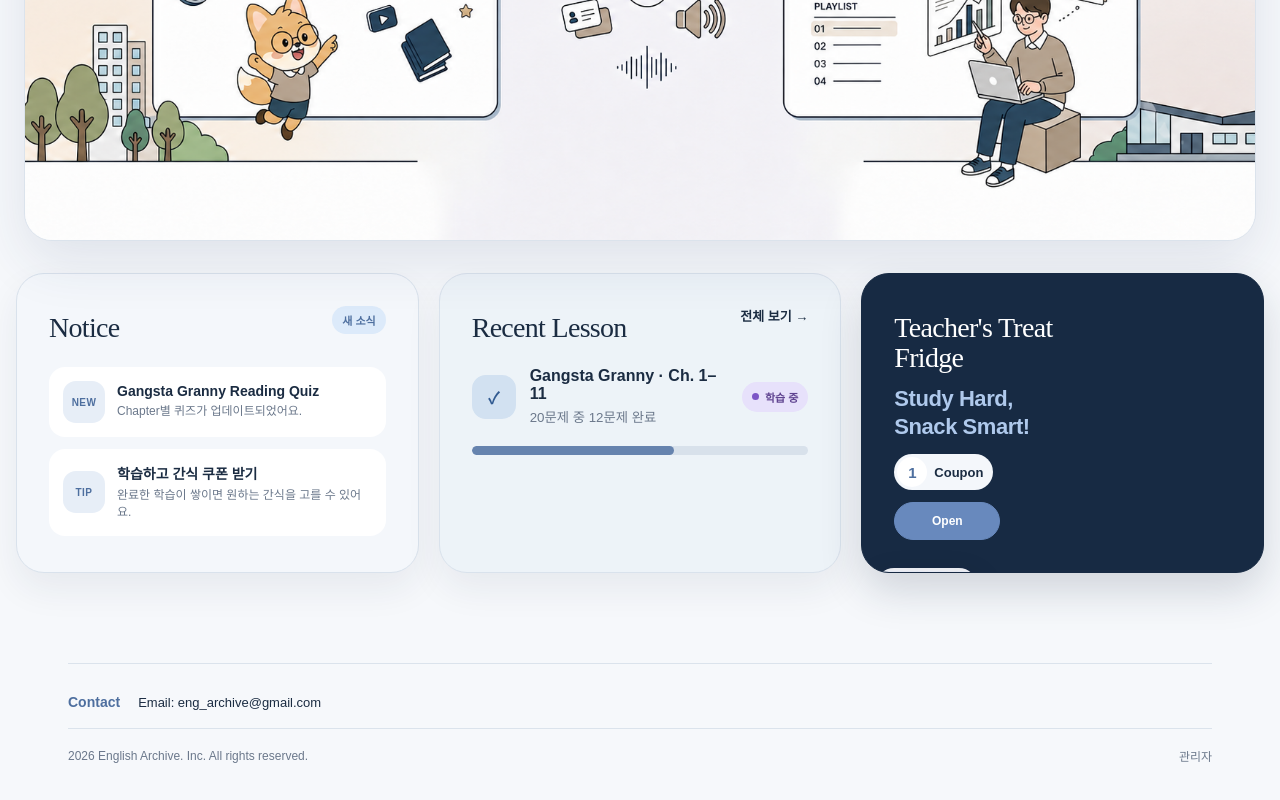
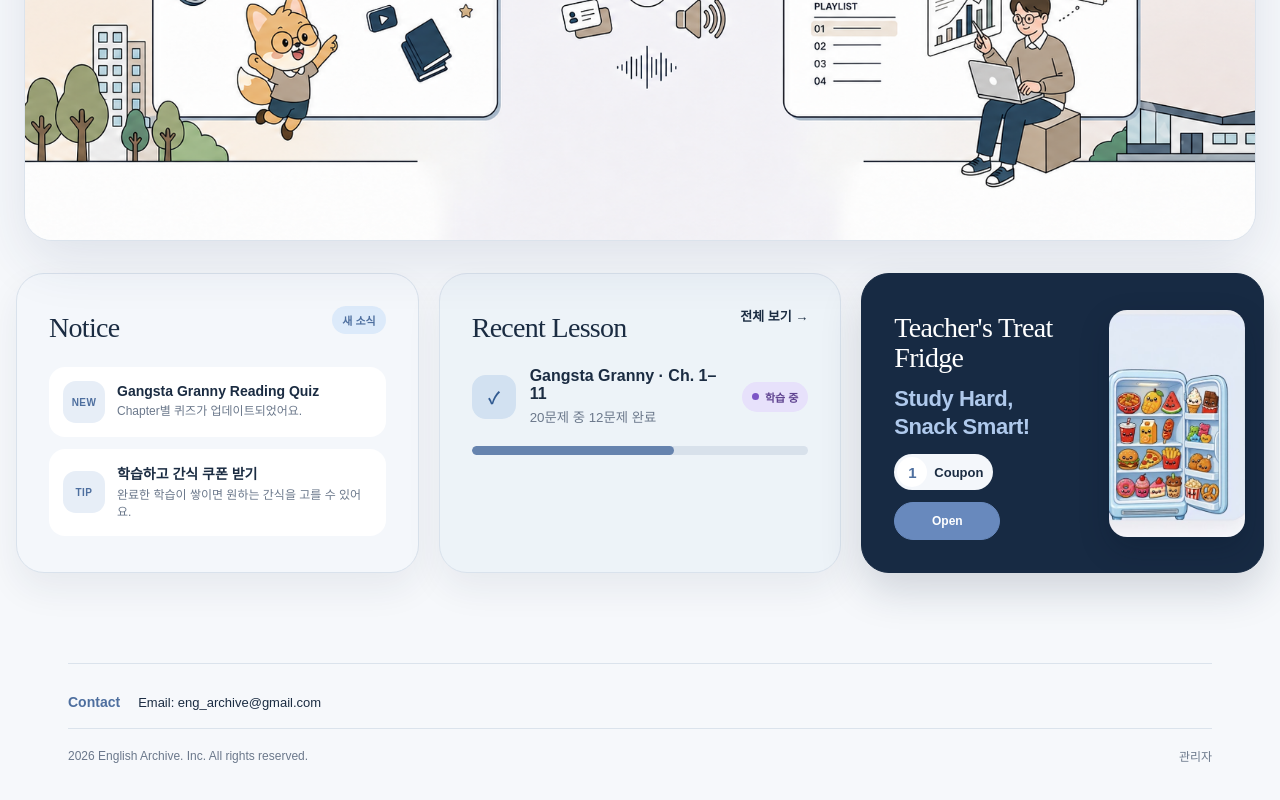
Before and after one commit to waytogomk/english-archive-0820, a Next.js app: page / in a window 1280 px wide. Shown: the part 455-1255 px from the top of the page. Built offline with nearby package versions, Linux system fonts and the light colour scheme; a web font is replaced by a local one.

Commit message:
fix: restore approved fridge card layout

```diff
--- a/app/page.tsx
+++ b/app/page.tsx
@@ -41,9 +41,7 @@ export default function HomePage() {
         </article>
         <article className="fridge-preview">
           <div><span className="fridge-card-title">Teacher&apos;s Treat Fridge</span><h2 className="fridge-slogan">Study Hard,<br />Snack Smart!</h2><p className="reward-coupon"><strong>1</strong><span>Coupon</span></p><Link className="button button-dark" href="/treat-fridge">Open</Link></div>
-          <div className="fridge-art-window">
-            <Image className="fridge-reference-art" src="/images/treat-fridge-reference-card.png" width={1024} height={577} alt="귀여운 간식이 가득 들어 있는 열린 냉장고" />
-          </div>
+          <Image className="fridge-reference-art" src="/images/treat-fridge-reference-card.png" width={1024} height={577} alt="귀여운 간식이 가득 들어 있는 열린 냉장고" />
         </article>
       </section>
     </main>
--- a/app/revisions.css
+++ b/app/revisions.css
@@ -1217,45 +1217,6 @@ body {
   }
 }
 
-/* Crop only the empty blue area while preserving the fridge's rendered scale. */
-.fridge-art-window {
-  position: absolute;
-  top: 12%;
-  right: 18px;
-  z-index: 1;
-  width: 30%;
-  height: 76%;
-  border-radius: 18px;
-  box-shadow: 0 12px 30px rgba(4, 18, 35, .22);
-  overflow: hidden;
-}
-
-.fridge-art-window .fridge-reference-art {
-  position: absolute;
-  top: 0;
-  right: 0;
-  width: 113.34%;
-  max-width: none;
-  height: 100%;
-  border-radius: 0;
-  box-shadow: none;
-  object-fit: cover;
-  object-position: right center;
-}
-
-@media (max-width: 720px) {
-  .fridge-art-window {
-    top: 15%;
-    right: 12px;
-    width: 40%;
-    height: 70%;
-  }
-
-  .fridge-art-window .fridge-reference-art {
-    width: 115%;
-  }
-}
-
 /* Homepage utility cards align to the full width of the hero artwork. */
 .dashboard-row {
   width: calc(100% - 32px);
```
